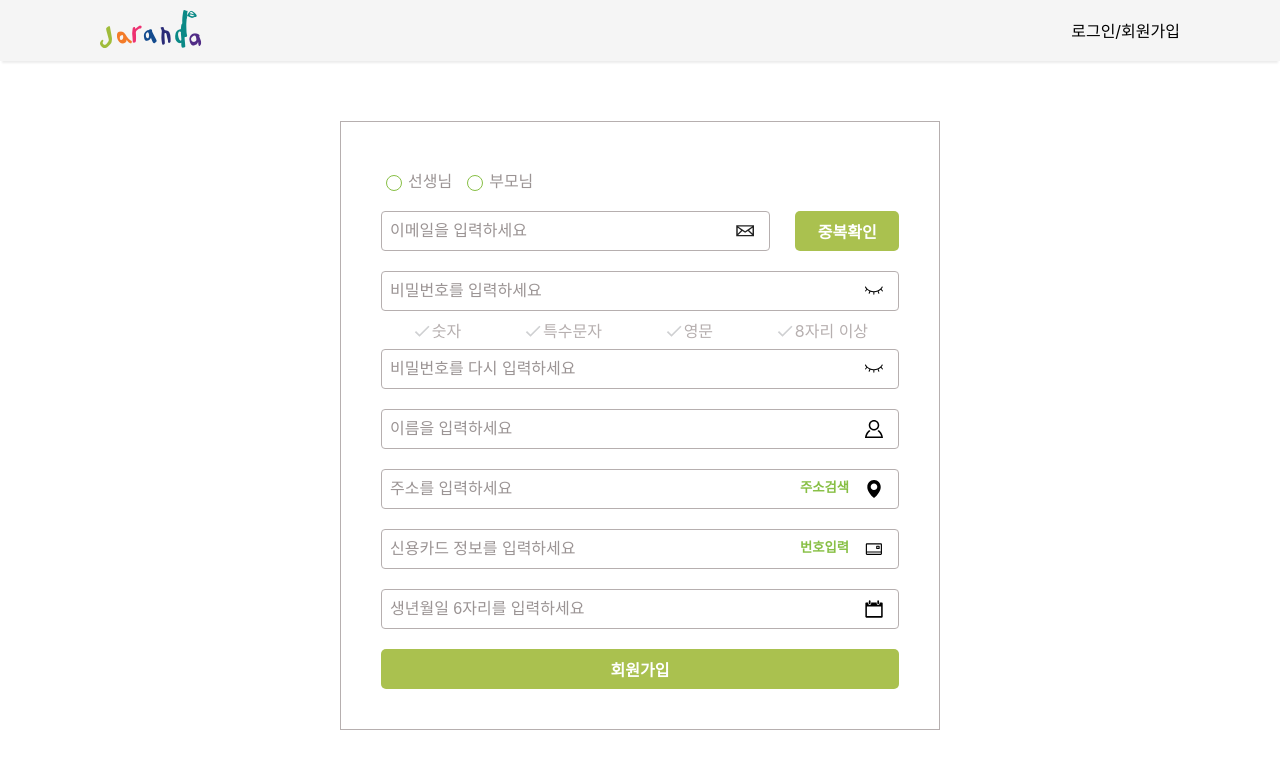
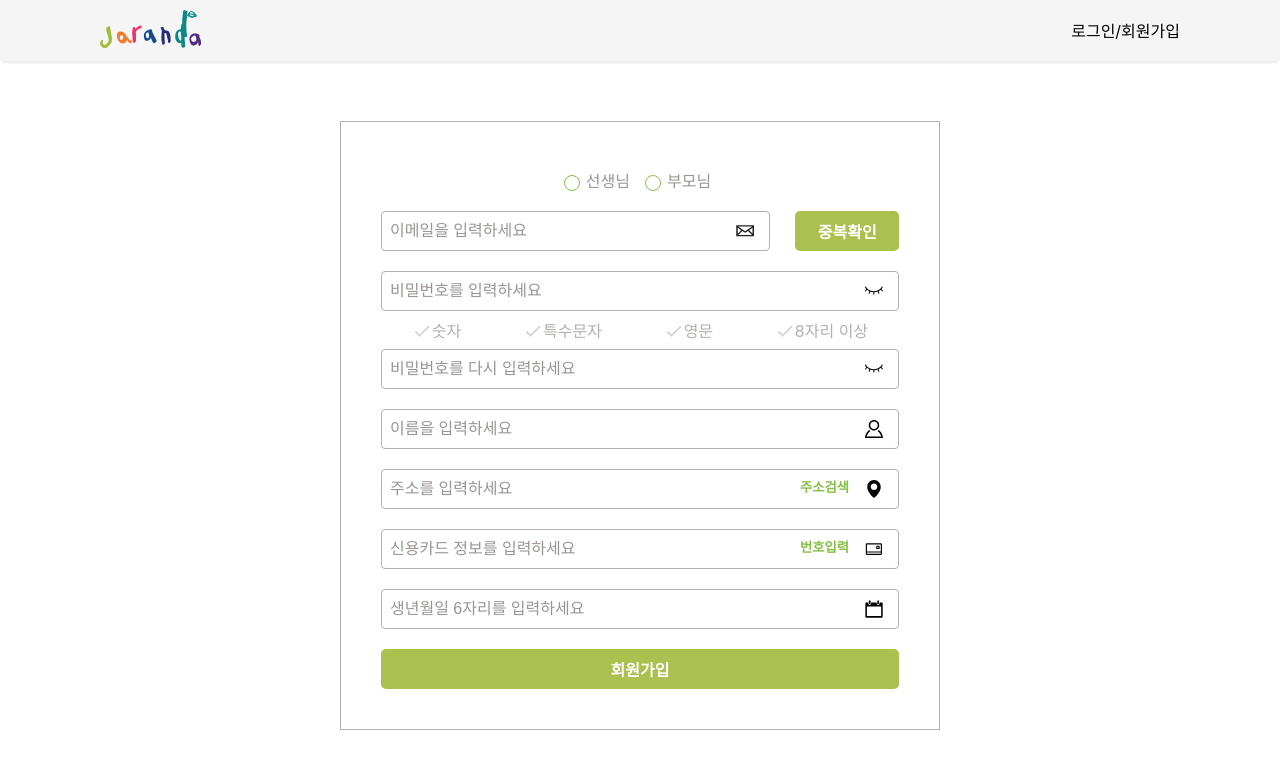
Before and after one commit to skawnkk/FOB_Jaranda, a React (Create React App) app: page /signup in a window 1280 px wide. Shown: the top 768 px of the page. Built offline with nearby package versions, Linux system fonts and the light colour scheme.

Commit message:
[#12] style : 회원가입 페이지 css 스타일링 수정

```diff
--- a/src/Components/CreditModal.js
+++ b/src/Components/CreditModal.js
@@ -50,8 +50,10 @@ const CreditModal = ({ creditCard, onSelected, toggleModal }) => {
 
   return (
     <Wrapper>
+      <strong>카드 번호 입력하기</strong>
       <div className="card-wrapper">
         {Array.from({ length: 4 }, (_, i) => i).map((idx) => (
+          <>
             <Input
               key={idx}
               ref={(r) => (inputRef.current[idx] = r)}
@@ -62,10 +64,12 @@ const CreditModal = ({ creditCard, onSelected, toggleModal }) => {
               maxLength={4}
               numberOnly
             />
+            <span>-</span>
+          </>
         ))}
       </div>
       {error && <p>카드번호 16자리 숫자를 입력해주세요</p>}
-      <Button type="submit" value="카드번호 입력완료" onClick={onClickButton} />
+      <Button type="submit" value="카드번호 입력완료" onClick={onClickButton} width="50%" />
     </Wrapper>
   );
 };
@@ -75,15 +79,33 @@ const Wrapper = styled.form`
   top: 50%;
   left: 50%;
   transform: translate(-50%, -50%);
-  ${({ theme }) => theme.flexSet("center", "center", "column")}
+  ${({ theme }) => theme.flexSet("space-evenly", "center", "column")}
   width: 500px;
   height: 300px;
   margin: 0 auto;
   background-color: ${({ theme }) => theme.color.fontWhite};
   border: 1px solid ${({ theme }) => theme.color.green};
 
+  strong {
+    font-size: 30px;
+    font-weight: 500;
+    color: ${({ theme }) => theme.color.button};
+  }
   .card-wrapper {
     ${({ theme }) => theme.flexSet("center", "center", "row")}
+
+    > div {
+      Input {
+        display: inline;
+      }
+    }
+    span {
+      margin: 0 10px;
+
+      &:last-child {
+        display: none;
+      }
+    }
   }
 
   p {
@@ -96,6 +118,9 @@ const Wrapper = styled.form`
   @media (max-width: 768px) {
     width: 80%;
   }
+
+  Button {
+  }
 `;
 
 export default CreditModal;
--- a/src/Components/common/Radio.js
+++ b/src/Components/common/Radio.js
@@ -24,7 +24,7 @@ const Radio = ({ name, value, onChange, data = [], error = false, errorMessage =
 
 const Wrapper = styled.div`
   > div {
-    ${({ theme }) => theme.flexSet("flex-start", "center")}
+    ${({ theme }) => theme.flexSet("center")}
 
     label {
       ${({ theme }) => theme.flexSet("center", "center")}
```
Lines whose indentation alone changed are shown as unchanged.
